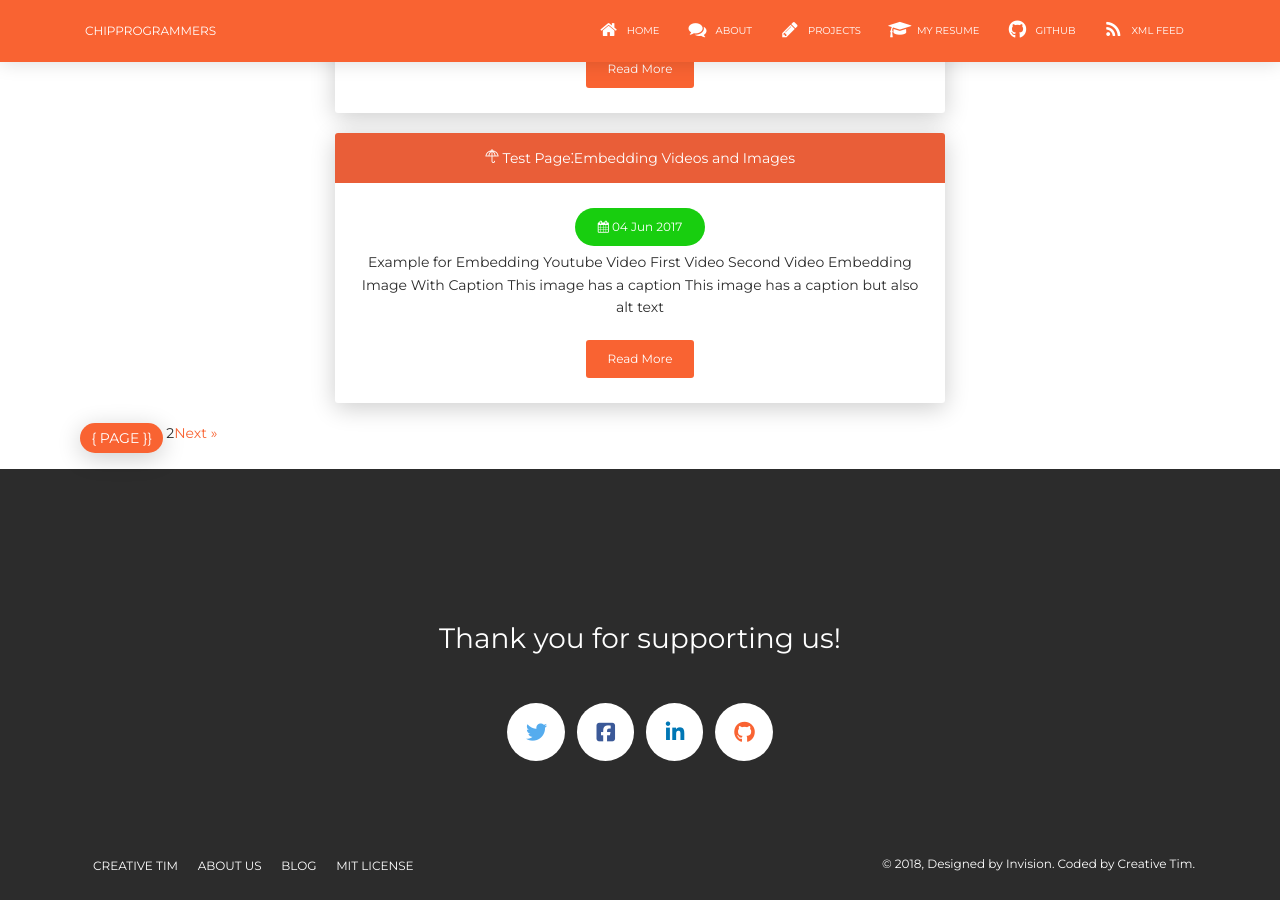
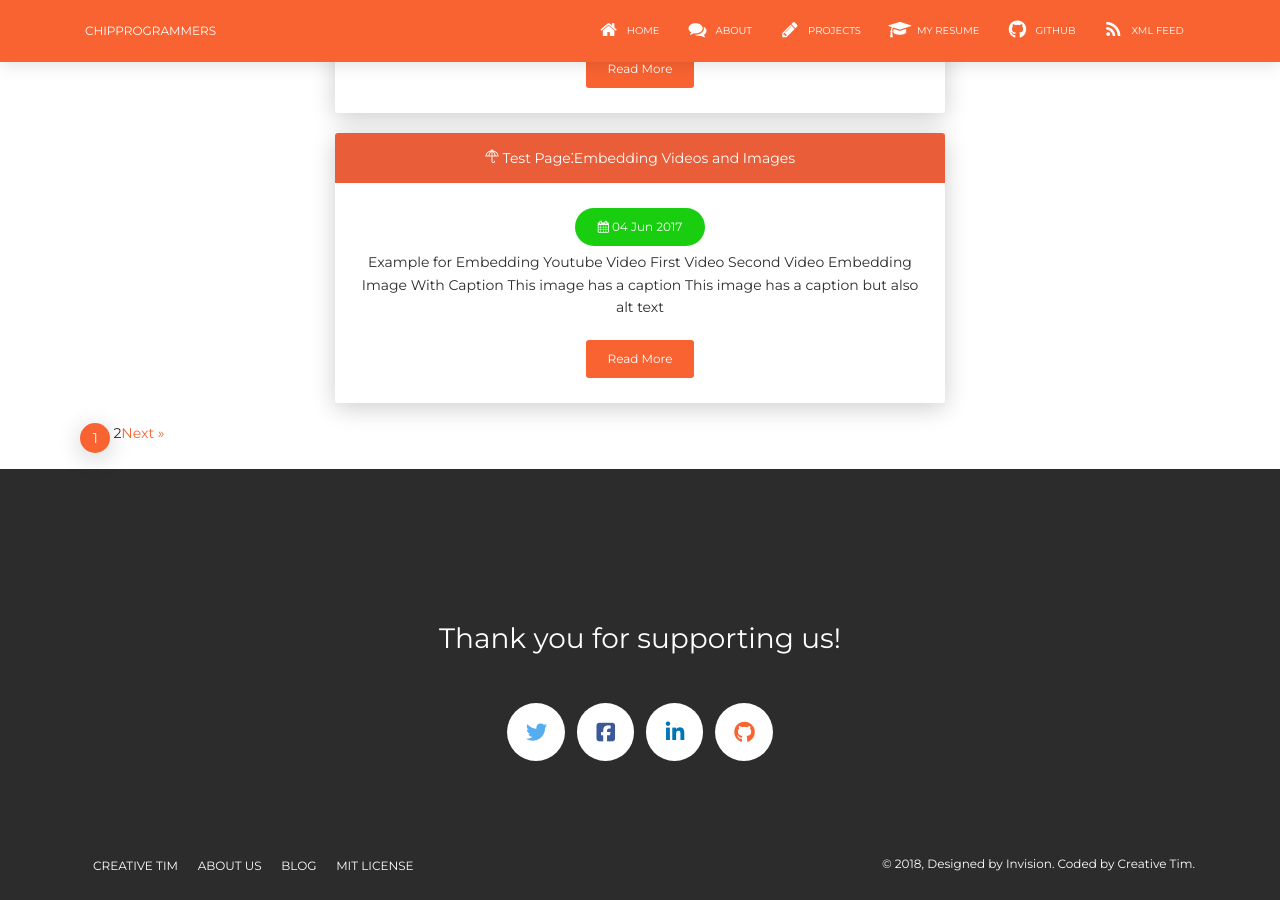
Before and after one commit to tip4programs/imbue, a Jekyll site: the page built from index.html, in a window 1280 px wide and 900 px high, scrolled down 2166 px. Built offline with Jekyll 4.4.1, drawn with Linux system fonts in a browser that asks for light colours; nearby versions of some CDN libraries; the list of posts is cut into pages by our own code.

Commit message:
Update index.html

```diff
--- a/index.html
+++ b/index.html
@@ -47,7 +47,7 @@ layout: main
   {% for page in (1..paginator.total_pages) %}
    {% if page == paginator.page %}
             <li class="page-item active">
-       <a class="page-link" href="/imbue">{ page }}</a>
+       <a class="page-link" href="/imbue">{{ page }}</a>
             </li>
     {% elsif page == 1 %}
       <li class="page-item">
```
